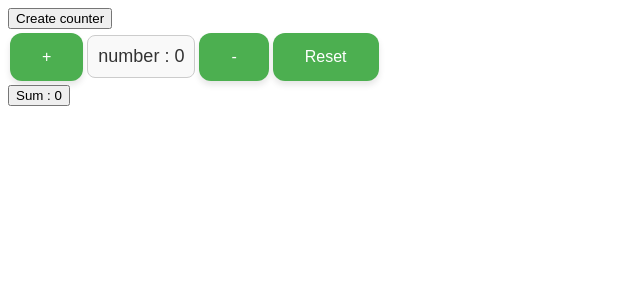
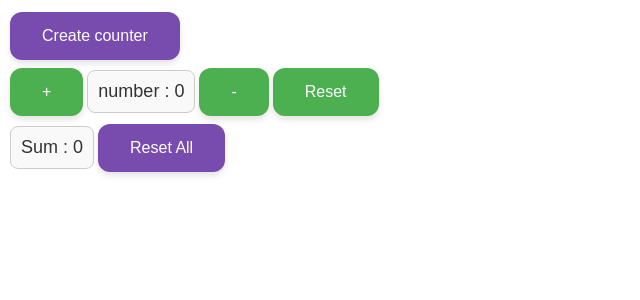
Before and after one commit to BGC-BootCamp-Team1/CounterPractice, an Angular app: page / in a window 1280 px wide. Shown: the top 300 px of the page, without its empty margins (0-640 px from the left). Built offline with nearby package versions, Linux system fonts and the light colour scheme.

Commit message:
feat: implement reset all

```diff
--- a/src/app/counter-group/counter-group.component.css
+++ b/src/app/counter-group/counter-group.component.css
@@ -0,0 +1,30 @@
+.create-button, .reset-all-button {
+    background-color: #784caf;
+    border: none;
+    color: white;
+    padding: 15px 32px;
+    text-align: center;
+    text-decoration: none;
+    display: inline-block;
+    font-size: 16px;
+    margin: 4px 2px;
+    cursor: pointer;
+    border-radius: 12px;
+    box-shadow: 0 4px 6px rgba(0, 0, 0, 0.1);
+    transition: transform 0.2s, box-shadow 0.2s;
+  }
+
+  .create-button:hover, .reset-all-button:hover{
+    background-color: #784cafdc;
+  }
+
+  .sum-layout{
+    font-size: 18px;
+    color: #333;
+    padding: 10px;
+    margin: 4px 2px;
+    border: 1px solid #ccc;
+    border-radius: 8px;
+    background-color: #f9f9f9;
+    display: inline-block;
+  }
--- a/src/app/counter-group/counter-group.component.html
+++ b/src/app/counter-group/counter-group.component.html
@@ -1,4 +1,4 @@
-<button (click)="OnClickCreate()">Create counter</button>
+<button class = "create-button" (click)="OnClickCreate()">Create counter</button>
 <div *ngFor="let counter of counters"
 >
 <app-counter
@@ -8,3 +8,6 @@
 </div>
 <button class = "sum-layout"
 > Sum : {{total}}</button>
+<button class = "reset-all-button"
+(click)="onClickReset()"
+> Reset All</button>
--- a/src/app/counter-group/counter-group.component.ts
+++ b/src/app/counter-group/counter-group.component.ts
@@ -23,4 +23,9 @@ export class CounterGroupComponent {
       counter.count = newCount;
     }
   }
+  onClickReset(){
+    this.counters.forEach(counter => {
+      counter.count = 0
+    });
+  }
 }
```
